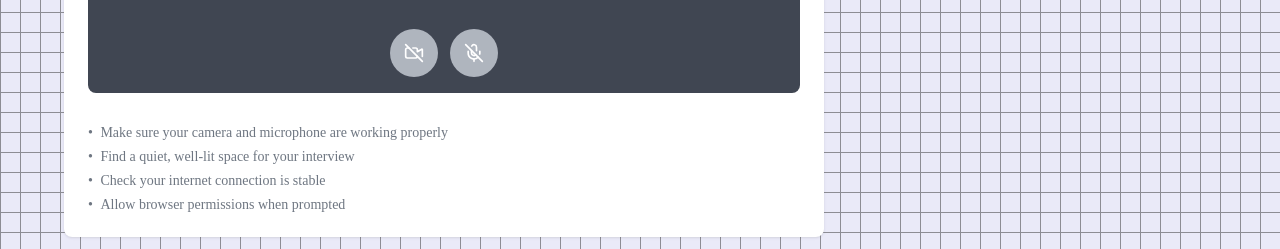
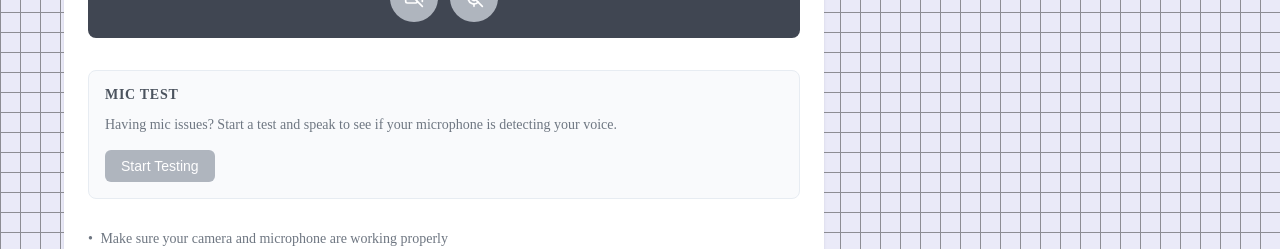
Before and after one commit to kcaparas1630/MockMentor-Frontend, a React (Vite) app: page /video-test in a window 1280 px wide. Shown: the part 508-757 px from the top of the page. Built offline with nearby package versions, Linux system fonts and the light colour scheme; no server answers; sample sign-in values are in the browser's storage.

Commit message:
implemented the testing for video and audio before going to the interview room

```diff
--- a/src/Components/Interview/Styles/StyledVideoTestCard.ts
+++ b/src/Components/Interview/Styles/StyledVideoTestCard.ts
@@ -228,6 +228,140 @@ const StartInterviewButton = styled.button<{ disabled?: boolean }>`
   }
 `;
 
+// Microphone Test Styles
+const MicTestContainer = styled.div`
+  background: #f8fafc;
+  border: 1px solid #e2e8f0;
+  border-radius: 0.5rem;
+  padding: 1rem;
+  margin-top: 1rem;
+`;
+
+const MicTestHeader = styled.div`
+  margin-bottom: 0.75rem;
+`;
+
+const MicTestTitle = styled.h3`
+  font-size: 0.875rem;
+  font-weight: 600;
+  color: #1f2937;
+  margin: 0;
+  letter-spacing: 0.05em;
+`;
+
+const MicTestContent = styled.div`
+  display: flex;
+  flex-direction: column;
+  gap: 1rem;
+`;
+
+const MicTestDescription = styled.p`
+  font-size: 0.875rem;
+  color: #4b5563;
+  margin: 0;
+  line-height: 1.4;
+`;
+
+const MicTestControls = styled.div`
+  display: flex;
+  gap: 0.75rem;
+  flex-wrap: wrap;
+`;
+
+const MicTestButton = styled.button<{ isRecording?: boolean; disabled?: boolean }>`
+  background-color: ${props =>
+    props.disabled ? '#9ca3af' :
+    props.isRecording ? '#dc2626' : '#3b82f6'};
+  color: white;
+  padding: 0.5rem 1rem;
+  font-size: 0.875rem;
+  font-weight: 500;
+  border-radius: 0.375rem;
+  border: none;
+  cursor: ${props => props.disabled ? 'not-allowed' : 'pointer'};
+  transition: all 0.2s ease;
+
+  &:hover:not(:disabled) {
+    background-color: ${props =>
+      props.isRecording ? '#b91c1c' : '#2563eb'};
+  }
+
+  &:active:not(:disabled) {
+    transform: scale(0.98);
+  }
+`;
+
+const PlaybackButton = styled.button<{ disabled?: boolean }>`
+  background-color: ${props => props.disabled ? '#9ca3af' : '#059669'};
+  color: white;
+  padding: 0.5rem 1rem;
+  font-size: 0.875rem;
+  font-weight: 500;
+  border-radius: 0.375rem;
+  border: none;
+  cursor: ${props => props.disabled ? 'not-allowed' : 'pointer'};
+  transition: all 0.2s ease;
+
+  &:hover:not(:disabled) {
+    background-color: #047857;
+  }
+
+  &:active:not(:disabled) {
+    transform: scale(0.98);
+  }
+`;
+
+const AudioLevelContainer = styled.div`
+  display: flex;
+  align-items: center;
+  gap: 0.75rem;
+  padding: 0.5rem 0;
+`;
+
+const AudioLevelBar = styled.div<{ level: number }>`
+  flex: 1;
+  height: 0.25rem;
+  background-color: #e5e7eb;
+  border-radius: 0.125rem;
+  overflow: hidden;
+  position: relative;
+
+  &::after {
+    content: '';
+    position: absolute;
+    left: 0;
+    top: 0;
+    height: 100%;
+    width: ${props => Math.min(props.level * 100, 100)}%;
+    background-color: #3b82f6;
+    transition: width 0.1s ease;
+  }
+`;
+
+const AudioLevelText = styled.span`
+  font-size: 0.75rem;
+  color: #6b7280;
+  font-weight: 500;
+  min-width: fit-content;
+`;
+
+const TroubleshootingLink = styled.p`
+  font-size: 0.75rem;
+  color: #6b7280;
+  margin: 0;
+  line-height: 1.4;
+
+  a {
+    color: #3b82f6;
+    text-decoration: underline;
+    cursor: pointer;
+
+    &:hover {
+      color: #2563eb;
+    }
+  }
+`;
+
 export {
   Container,
   GridContainer,
@@ -250,4 +384,16 @@ export {
   SettingsCardContent,
   ButtonContainer,
   StartInterviewButton,
+  MicTestContainer,
+  MicTestHeader,
+  MicTestTitle,
+  MicTestContent,
+  MicTestDescription,
+  MicTestControls,
+  MicTestButton,
+  PlaybackButton,
+  AudioLevelContainer,
+  AudioLevelBar,
+  AudioLevelText,
+  TroubleshootingLink,
 };
--- a/src/Components/Interview/VideoTestCard.tsx
+++ b/src/Components/Interview/VideoTestCard.tsx
@@ -24,208 +24,143 @@ import {
   SettingsCardContent,
   ButtonContainer,
   StartInterviewButton,
+  MicTestContainer,
+  MicTestHeader,
+  MicTestTitle,
+  MicTestContent,
+  MicTestDescription,
+  MicTestControls,
+  MicTestButton,
+  AudioLevelContainer,
+  AudioLevelBar,
+  AudioLevelText,
 } from "./Styles/StyledVideoTestCard";
-
-interface MediaDeviceSupport {
-  hasCamera: boolean;
-  hasMicrophone: boolean;
-  hasMediaDevicesAPI: boolean;
-}
+import { useMediaDevices } from "../../Hooks/useMediaDevices";
+import { useMicTesting } from "../../Hooks/useMicTesting";
 
 const VideoTestCard: FC = () => {
+  // Use the custom hook for all media device logic
+  const {
+    videoEnabled,
+    audioEnabled,
+    streamReady,
+    isLoading,
+    error: mediaError,
+    deviceSupport,
+    permissionStatus,
+    streamRef,
+    toggleVideo,
+    toggleAudio,
+  } = useMediaDevices();
+
+  // Use the custom hook for microphone testing
+  const {
+    isMicTesting,
+    audioLevel,
+    error: micError,
+    startMicTest: startMicTestHook,
+    stopMicTest,
+  } = useMicTesting();
+
+  // Component-specific refs
   const videoRef = useRef<HTMLVideoElement>(null);
-  const streamRef = useRef<MediaStream | null>(null);
-
-  const [videoEnabled, setVideoEnabled] = useState(false);
-  const [audioEnabled, setAudioEnabled] = useState(false);
-  const [isLoading, setIsLoading] = useState(false);
-  const [error, setError] = useState<string | null>(null);
-  const [deviceSupport, setDeviceSupport] = useState<MediaDeviceSupport>({
-    hasCamera: false,
-    hasMicrophone: false,
-    hasMediaDevicesAPI: false,
-  });
-  const [permissionStatus, setPermissionStatus] = useState<'granted' | 'denied' | 'prompt' | 'unknown'>('unknown');
 
   // Interview settings state
-  const [interviewType, setInterviewType] = useState('');
+  const [interviewType, setInterviewType] = useState("");
   // TODO: Add interview types to Database and fetch from there.
   const interviewTypes = [
-    { value: 'technical', label: 'Technical Interview' },
-    { value: 'behavioral', label: 'Behavioral Interview' },
-    { value: 'system-design', label: 'System Design' },
-    { value: 'coding-challenge', label: 'Coding Challenge' },
-    { value: 'hr-round', label: 'HR Round' },
+    { value: "technical", label: "Technical Interview" },
+    { value: "behavioral", label: "Behavioral Interview" },
+    { value: "system-design", label: "System Design" },
+    { value: "coding-challenge", label: "Coding Challenge" },
+    { value: "hr-round", label: "HR Round" },
   ];
 
-  // Check device support on component mount
-  useEffect(() => {
-    checkDeviceSupport();
-  }, []);
+  // Combine errors from both hooks
+  const error = mediaError || micError;
 
-  // Cleanup stream on unmount
-  useEffect(() => {
-    return () => {
-      stopStream();
-    };
-  }, []);
+  // Wrapper function for mic testing that handles audio enabling
+  const startMicTest = async () => {
+    if (!deviceSupport.hasMicrophone) return;
 
-  const checkDeviceSupport = async () => {
-    setIsLoading(true);
-
-    try {
-      // Check if MediaDevices API is supported
-      const hasMediaDevicesAPI = !!(navigator.mediaDevices && navigator.mediaDevices.getUserMedia);
-
-      if (!hasMediaDevicesAPI) {
-        setDeviceSupport({
-          hasCamera: false,
-          hasMicrophone: false,
-          hasMediaDevicesAPI: false,
-        });
-        setError("Your browser doesn't support camera/microphone access. Please use a modern browser.");
-        setIsLoading(false);
-        return;
-      }
-
-      // Enumerate available devices
-      const devices = await navigator.mediaDevices.enumerateDevices();
-      const hasCamera = devices.some(device => device.kind === 'videoinput');
-      const hasMicrophone = devices.some(device => device.kind === 'audioinput');
-
-      setDeviceSupport({
-        hasCamera,
-        hasMicrophone,
-        hasMediaDevicesAPI,
-      });
-
-      if (!hasCamera && !hasMicrophone) {
-        setError("No camera or microphone devices found. Please connect your devices and refresh the page.");
-      } else if (!hasCamera) {
-        setError("No camera found. Please connect your camera and refresh the page.");
-      } else if (!hasMicrophone) {
-        setError("No microphone found. Please connect your microphone and refresh the page.");
-      } else {
-        setError(null);
-      }
-    } catch (err) {
-      console.error('Error checking device support:', err);
-      setError("Unable to access camera/microphone. Please check your browser permissions.");
+    // Ensure audio is enabled first
+    if (!audioEnabled) {
+      await toggleAudio();
     }
 
-    setIsLoading(false);
-  };
+    // Wait for stream to be ready
+    await new Promise((resolve) => setTimeout(resolve, 200));
 
-  const startStream = async () => {
-    if (!deviceSupport.hasMediaDevicesAPI) return;
-
-    setIsLoading(true);
-    setError(null);
-
-    try {
-      const constraints: MediaStreamConstraints = {
-        video: deviceSupport.hasCamera && videoEnabled,
-        audio: deviceSupport.hasMicrophone && audioEnabled,
-      };
-
-      if (!constraints.video && !constraints.audio) {
-        setIsLoading(false);
-        return;
-      }
-
-      const stream = await navigator.mediaDevices.getUserMedia(constraints);
-      streamRef.current = stream;
-
-      if (videoRef.current && constraints.video) {
-        videoRef.current.srcObject = stream;
-      }
-
-      setPermissionStatus('granted');
-    } catch (err) {
-      console.error('Error accessing media devices:', err);
-      const error = err as DOMException;
-
-      if (error.name === 'NotAllowedError' || error.name === 'PermissionDeniedError') {
-        setError("Camera/microphone access denied. Please allow permissions and try again.");
-        setPermissionStatus('denied');
-      } else if (error.name === 'NotFoundError' || error.name === 'DevicesNotFoundError') {
-        setError("No camera/microphone found. Please connect your devices and try again.");
-      } else if (error.name === 'NotReadableError' || error.name === 'TrackStartError') {
-        setError("Camera/microphone is already in use by another application.");
-      } else {
-        setError(`Unable to access camera/microphone: ${error.message || 'Unknown error'}`);
-      }
-
-      // Reset toggles if stream failed
-      setVideoEnabled(false);
-      setAudioEnabled(false);
-    }
-
-    setIsLoading(false);
-  };
-
-  const stopStream = () => {
+    // Start mic testing with the current stream
     if (streamRef.current) {
-      streamRef.current.getTracks().forEach(track => track.stop());
-      streamRef.current = null;
-    }
-
-    if (videoRef.current) {
-      videoRef.current.srcObject = null;
+      await startMicTestHook(streamRef.current);
     }
   };
 
-  const toggleVideo = async () => {
-    if (!deviceSupport.hasCamera) return;
+  // Connect the media stream to the video element when both are ready
+  useEffect(() => {
+    if (videoRef.current && streamRef.current && videoEnabled && streamReady) {
+      // Set the stream as the source for the video element
+      videoRef.current.srcObject = streamRef.current;
 
-    const newVideoState = !videoEnabled;
-    setVideoEnabled(newVideoState);
+      // Start playing the video - catch errors in case autoplay is blocked
+      videoRef.current.play().catch((err) => {
+        console.error("Error playing video:", err);
+      });
+    }
+  }, [videoEnabled, streamReady, streamRef]);
 
-    if (newVideoState || audioEnabled) {
-      await startStream();
-    } else if (!audioEnabled) {
-      stopStream();
+  // Auto-stop mic testing when audio is disabled
+  useEffect(() => {
+    if (!audioEnabled && isMicTesting) {
+      stopMicTest();
     }
-  };
+  }, [audioEnabled, isMicTesting, stopMicTest]);
 
-  const toggleAudio = async () => {
-    if (!deviceSupport.hasMicrophone) return;
-
-    const newAudioState = !audioEnabled;
-    setAudioEnabled(newAudioState);
-
-    if (newAudioState || videoEnabled) {
-      await startStream();
-    } else if (!videoEnabled) {
-      stopStream();
-    }
-  };
-
+  // Returns appropriate status message based on current state
   const getStatusMessage = () => {
     if (error) {
       return <StatusMessage type="error">{error}</StatusMessage>;
     }
 
-    if (permissionStatus === 'granted' && (videoEnabled || audioEnabled)) {
-      return <StatusMessage type="success">Camera and microphone are working properly!</StatusMessage>;
+    if (permissionStatus === "granted" && (videoEnabled || audioEnabled)) {
+      return (
+        <StatusMessage type="success">
+          Camera and microphone are working properly!
+        </StatusMessage>
+      );
     }
 
     if (!deviceSupport.hasMediaDevicesAPI) {
-      return <StatusMessage type="error">Your browser doesn't support camera/microphone access.</StatusMessage>;
+      return (
+        <StatusMessage type="error">
+          Your browser doesn't support camera/microphone access.
+        </StatusMessage>
+      );
     }
 
     if (!deviceSupport.hasCamera && !deviceSupport.hasMicrophone) {
-      return <StatusMessage type="warning">No camera or microphone devices detected.</StatusMessage>;
+      return (
+        <StatusMessage type="warning">
+          No camera or microphone devices detected.
+        </StatusMessage>
+      );
     }
 
-    return <StatusMessage type="info">Click the buttons below to test your camera and microphone.</StatusMessage>;
+    return (
+      <StatusMessage type="info">
+        Click the buttons below to test your camera and microphone.
+      </StatusMessage>
+    );
   };
 
   const handleStartInterview = () => {
-    console.log('Starting interview with:', { interviewType });
-    // Add your interview start logic here
+    console.log("Starting interview with:", { interviewType });
+    // navigate to interview page
+    //navigate("/interview");
   };
 
+  // Renders different video content based on current state
   const renderVideoContent = () => {
     if (isLoading) {
       return (
@@ -242,11 +177,16 @@ const VideoTestCard: FC = () => {
 
     return (
       <VideoPlaceholder>
-        {!deviceSupport.hasCamera ? 'No camera detected' :
-         !videoEnabled ? 'Camera disabled' : 'Loading camera...'}
+        {!deviceSupport.hasCamera
+          ? "No camera detected"
+          : !videoEnabled
+            ? "Camera disabled"
+            : "Loading camera..."}
       </VideoPlaceholder>
     );
   };
+
+
 
   return (
     <Container>
@@ -290,11 +230,52 @@ const VideoTestCard: FC = () => {
                 </ControlButton>
               </ControlsContainer>
             </VideoPreview>
+
+            {/* Microphone Test Section */}
+            <MicTestContainer>
+              <MicTestHeader>
+                <MicTestTitle>MIC TEST</MicTestTitle>
+              </MicTestHeader>
+              <MicTestContent>
+                <MicTestDescription>
+                  Having mic issues? Start a test and speak to see if your
+                  microphone is detecting your voice.
+                </MicTestDescription>
+                <MicTestControls>
+                  <MicTestButton
+                    onClick={isMicTesting ? stopMicTest : startMicTest}
+                    disabled={!deviceSupport.hasMicrophone || !audioEnabled}
+                    isRecording={isMicTesting}
+                  >
+                    {isMicTesting ? "Stop Testing" : "Start Testing"}
+                  </MicTestButton>
+                </MicTestControls>
+                {isMicTesting && audioEnabled && (
+                  <AudioLevelContainer>
+                    <AudioLevelBar level={audioLevel} />
+                    <AudioLevelText>
+                      {audioLevel > 0.1
+                        ? "Voice detected!"
+                        : "Speak to test your microphone..."}
+                    </AudioLevelText>
+                  </AudioLevelContainer>
+                )}
+              </MicTestContent>
+            </MicTestContainer>
+
             <InstructionsContainer>
-              <InstructionItem>Make sure your camera and microphone are working properly</InstructionItem>
-              <InstructionItem>Find a quiet, well-lit space for your interview</InstructionItem>
-              <InstructionItem>Check your internet connection is stable</InstructionItem>
-              <InstructionItem>Allow browser permissions when prompted</InstructionItem>
+              <InstructionItem>
+                Make sure your camera and microphone are working properly
+              </InstructionItem>
+              <InstructionItem>
+                Find a quiet, well-lit space for your interview
+              </InstructionItem>
+              <InstructionItem>
+                Check your internet connection is stable
+              </InstructionItem>
+              <InstructionItem>
+                Allow browser permissions when prompted
+              </InstructionItem>
             </InstructionsContainer>
           </CardContent>
         </Card>
@@ -320,7 +301,11 @@ const VideoTestCard: FC = () => {
           <ButtonContainer>
             <StartInterviewButton
               onClick={handleStartInterview}
-              disabled={!interviewType || !deviceSupport.hasCamera || !deviceSupport.hasMicrophone}
+              disabled={
+                !interviewType ||
+                !deviceSupport.hasCamera ||
+                !deviceSupport.hasMicrophone
+              }
             >
               Start Interview
             </StartInterviewButton>
```
